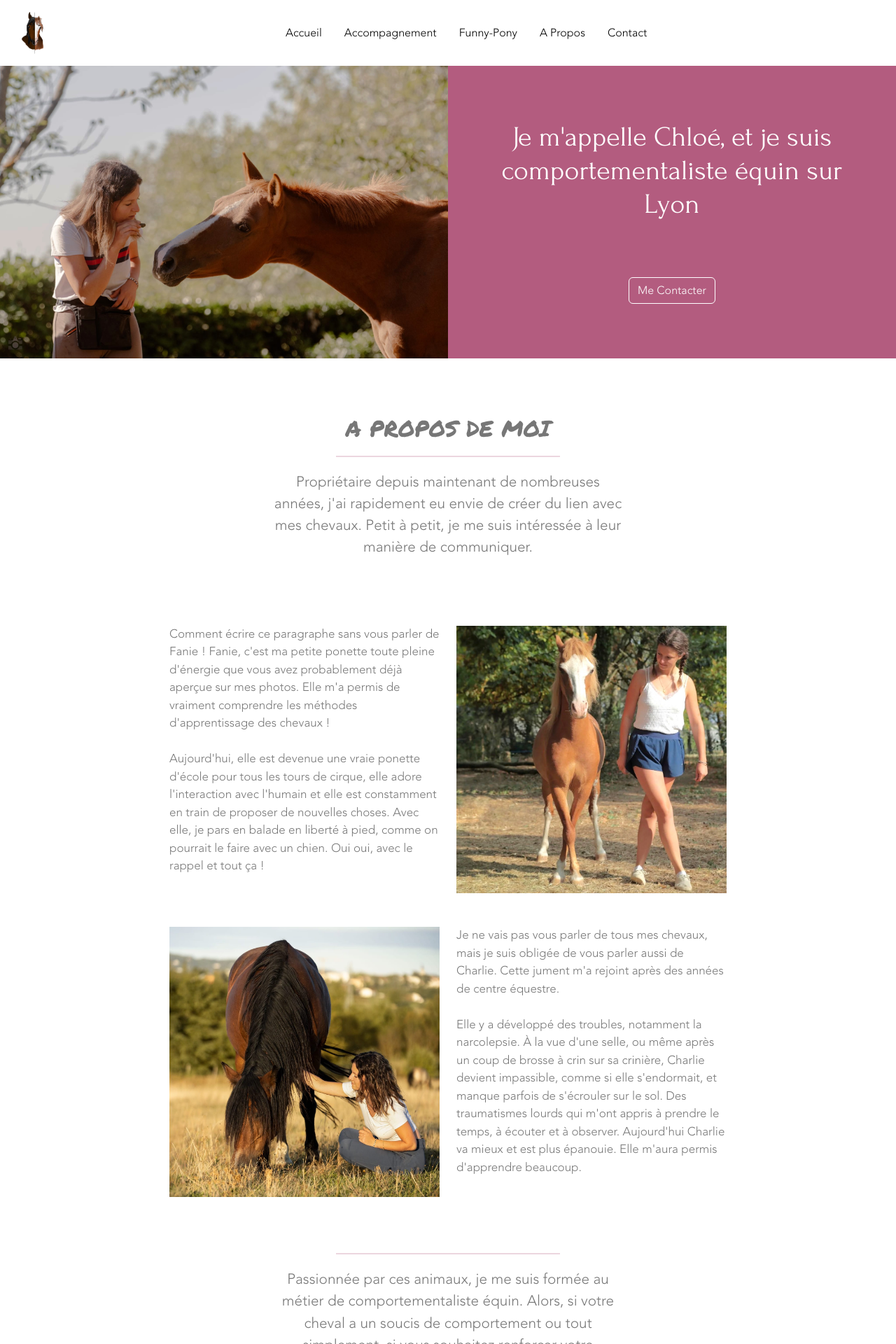
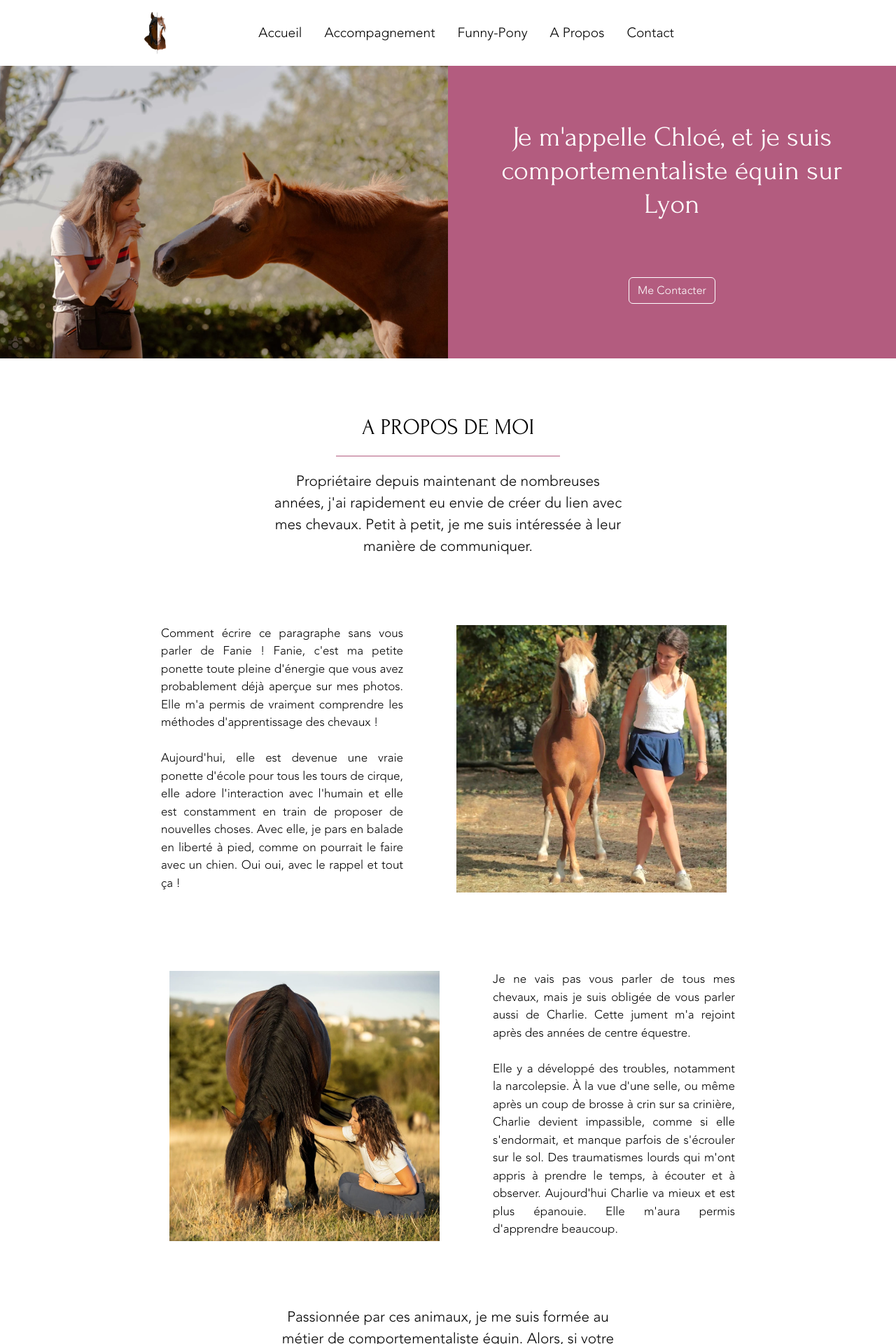
Before and after one commit to RPapin/cd-vitrine, a React (Create React App) app: page / in a window 1280 px wide. Shown: the top 1920 px of the page at 70% size. Built offline with nearby package versions, Linux system fonts and the light colour scheme; what smooth-scroll would draw is missing.

Commit message:
Refont landing page

```diff
--- a/public/css/style.css
+++ b/public/css/style.css
@@ -19,7 +19,7 @@ html {
   font-family: avenirLight, "Open Sans", sans-serif;
   text-rendering: optimizeLegibility !important;
   -webkit-font-smoothing: antialiased !important;
-  color: #777;
+  color: #000;
   font-weight: 400;
   width: 100% !important;
   height: 100% !important;
@@ -75,14 +75,14 @@ ol {
 }
 hr {
   margin: auto;
-  height: 2px;
+  height: 1px;
   width: 20rem;
   text-align: center;
   position: relative;
   background: #b35c7f;
   margin-bottom: 20px;
   border: 0;
-
+  opacity: 1;
 }
 
 /* Navigation */
--- a/src/components/funnypony/funnyPony.jsx
+++ b/src/components/funnypony/funnyPony.jsx
@@ -58,7 +58,7 @@ const FunnyPony = () => {
       );
   };
   return (
-    <div className="">
+    <div className="full-container-funnypony">
       {showToast && <Snackbar showToast={showToast} />}
       <div className="row g-0">
         <div
--- a/src/components/funnypony/funnyPony.scss
+++ b/src/components/funnypony/funnyPony.scss
@@ -1,5 +1,7 @@
-h1, h2, h3 {
-  font-family: permanentMarker, "Raleway", sans-serif;
+.full-container-funnypony{
+    h1, h2, h3 {
+    font-family: permanentMarker, "Raleway", sans-serif;
+  }
 }
 
 .container-header-funny {
--- a/src/components/landingpage/landingPage.jsx
+++ b/src/components/landingpage/landingPage.jsx
@@ -30,7 +30,7 @@ const LandingPage = () => {
           </div>
         </div>
         <div className="row">
-          <div className="col-md-6 col-sm-12 texte-bloc">
+          <div className="col-md-6 col-sm-12 texte-bloc left">
             <p>
             Comment écrire ce paragraphe sans vous parler de Fanie ! Fanie, c'est ma petite ponette toute pleine d'énergie que vous avez probablement déjà aperçue sur mes photos.
             Elle m'a permis de vraiment comprendre les méthodes d'apprentissage des chevaux !
@@ -43,9 +43,9 @@ const LandingPage = () => {
             <img src=".\img\acceuil\accueil-chloe-et-fanie.jpg" alt="Chloé avec Fannie" className="img-fluid"></img>
           </div>
         </div>
-        <br/><br/>
+        <br/><br/><br/><br/>
         <div className="row">
-          <div className="col-md-6 col-sm-12 texte-bloc">
+          <div className="col-md-6 col-sm-12 texte-bloc right">
             <p>
             Je ne vais pas vous parler de tous mes chevaux, mais je suis obligée de vous parler aussi de Charlie. Cette jument m'a rejoint après des années de centre équestre.
             <br/><br/>
@@ -60,11 +60,11 @@ const LandingPage = () => {
         </div>
         <div className="row propos-container" >
           <div className="col-md-8 col-sm-10 ">
-            <hr/>
+
             <p className="text-important">Passionnée par ces animaux, je me suis formée au métier de comportementaliste équin. Alors, si votre cheval a
             un soucis de comportement ou tout simplement, si vous souhaitez renforcer votre complicité avec lui,
             contactez-moi ! Je serai très heureuse de pouvoir vous épauler !</p>
-            <hr/>
+
           </div>
         </div>
       </div>
@@ -75,7 +75,7 @@ const LandingPage = () => {
           </div>
         </div>
       </div>
-      <div className="container presta-container">
+      <div className="presta-container">
         <div className="row">
           <div className="col-12 ">
             <div className="d-flex align-items-center flex-column mb-2">
@@ -84,22 +84,28 @@ const LandingPage = () => {
             </div>
           </div>
         </div>
-        <div className="container container-tableau">
-          <div className="row justify-content-space-around">
-            <div className="col-md-5 col-sm-10 presta-colonne presta-red">
+        <div className="container-tableau">
+          <div className="row g-0 display-flex justify-content-center">
+            <div className="col-md-6 col-sm-10 presta-colonne presta-red">
+
               <h3 className="title-colonne">ACCOMPAGNEMENT PERSONNALISÉ</h3>
+              <br/>
               <hr/>
+              <br/>
               <p>Votre cheval a des problèmes de comportement que vous aimeriez résoudre ? Vous avez envie de développer une relation de complicité avec lui ?<br/><br/>
               Je vous accompagne dans la résolution des problématiques comportementales de votre cheval et vous aide à renforcer votre relation de complicité avec lui !<br/><br/>
               N'hésitez pas à me contacter pour que l'on puisse en discuter !</p>
               <div className="prix">50€ par heure</div>
               <a className="btn btn-see-more">En savoir plus</a>
             </div>
-            <div className="col-md-5 col-sm-10 presta-colonne presta-green">
+            <div className="col-md-6 col-sm-10 presta-colonne presta-green">
+              <span className="hover-colonne">Activité enfants</span>
               <h3 className="title-colonne">FUNNY-PONY</h3>
+              <br/>
               <hr/>
+              <br/>
               <p>Vous souhaitez faire découvrir le monde des poneys à votre enfant ? Je vous propose des  ½  journées en immersion avec les poneys !<br/><br/>
-                <span className="underline bold text-align-center">Au programme :</span><br/><br/>
+                <div className="underline bold text-align-center">Au programme :</div><br/>
                 <ul>
                   <li>Quizz sur la vie du poney</li>
                   <li>Brossage et gratouilles</li>
@@ -107,7 +113,7 @@ const LandingPage = () => {
                   <li>Apprentissage des tours de cirque <br/> (coucher, assis, donne la patte, ...)</li>
                 </ul>
               </p>
-              <div className="prix">30€ par enfant (3h d'activité)</div>
+              <div className="prix">30€ par enfant (2h d'activité)</div>
               <a className="btn btn-see-more">En savoir plus</a>
             </div>
           </div>
@@ -118,10 +124,12 @@ const LandingPage = () => {
           <div className="symbole-quote">
             ""
           </div>
+          <br/>
           <p className="testimony-text">
           Chloé est une personne bienveillante qui s'adapte au couple mais surtout à l'animal.
           Le suivi derrière est lui aussi très bienveillant et toujours dans l'encouragement. En deux semaines mon cheval réapprend à s'exprimer et je ne pouvais pas avoir meilleur cadeau !
           </p>
+          <br/>
           <div className="testimony-name">
             - Inès
           </div>
@@ -130,10 +138,12 @@ const LandingPage = () => {
           <div className="symbole-quote">
             ""
           </div>
+          <br/>
           <p className="testimony-text">
             J'ai fait appel à Chloé pour aider ma fille de 15 ans à mieux comprendre son cheval et ainsi à mieux s'en occuper et à prendre du plaisir.
             Ses conseils et son soutien ont beaucoup apportés et lui ont permis de progresser, merci encore à toi Chloé !
           </p>
+          <br/>
           <div className="testimony-name">
             - Cécile
           </div>
@@ -142,10 +152,12 @@ const LandingPage = () => {
           <div className="symbole-quote">
             ""
           </div>
+          <br/>
           <p className="testimony-text">
             Chloé a récupéré ma jument sauvage pour rééducation, jument que d'autres pros jugeaient comme irrécupérable.
             Elle est actuellement en énorme évolution, et je n'ai aucun doute sur le fait qu'elle va encore bien évoluer, grandir et devenir une incroyable jument !
           </p>
+          <br/>
           <div className="testimony-name">
             - Andréa
           </div>
@@ -154,7 +166,7 @@ const LandingPage = () => {
       <div className="container container-discute">
         <div className="row">
           <div className="col-12 block-discute">
-            <h1>Discutons-en !</h1>
+            <h1 className="extra-title">Discutons-en !</h1>
             <p className="text-important">
               Quelque soit votre besoin, n'hésitez pas à me contacter.<br/>Je serai ravie de vous aider à avancer avec votre cheval !
             </p>
--- a/src/components/landingpage/landingPage.scss
+++ b/src/components/landingpage/landingPage.scss
@@ -40,13 +40,38 @@
   margin-top: 3rem;
   margin-bottom: 3rem;
 }
+.hover-colonne {
+  font-family: permanentMarker;
+  position: absolute;
+  color: #82cdb1;
+  border: 5px solid #82cdb269;
+  border-radius: 15px;
+  height: 40px;
+  top: -20px;
+  text-align: center;
+  padding: 0 1rem;
+  display: flex;
+  align-items: center;
+  justify-content: center;
+  z-index: 22;
+  background-color: #fff;
+  letter-spacing: 0.15em;
+}
 .presta-colonne {
+  position: relative;
   border: 1px solid #b35c7f;
   padding: 1rem;
   display: flex;
   flex-direction: column;
   align-items: center;
-
+  padding: 3rem;
+  width: 25%;
+  h3 {
+    text-align: center;
+  }
+  hr {
+    width: 50%;
+  }
   .title-colonne {
     color: #b35c7f;
   }
@@ -58,9 +83,11 @@
   }
   .prix {
     margin: 1rem 0 2rem 0;
+    font-weight: bold;
   }
 }
 .presta-red {
+  margin-right: 2rem;
   .btn-see-more {
     color:#fff;
     background-color: #b35c7f;
@@ -71,6 +98,7 @@
   }
 }
 .presta-green {
+  margin-left: 2rem;
   .btn-see-more {
     color:#fff;
     background-color: #82cdb1;
@@ -88,13 +116,15 @@
   justify-content: space-around;
   display: flex;
   flex-direction: column;
-  padding: 5rem 6rem;
+  padding: 6rem 8rem;
+  text-align: center;
   .symbole-quote {
     color: #FF6161;
   }
   .testimony-name {
     font-size: 1.5rem;
     color: #FF6161;
+    font-style: italic;
   }
 }
 .container-discute {
@@ -110,7 +140,21 @@
   p {
     margin: 4rem 0;
   }
-
+}
+.texte-bloc {
+  text-align: justify;
+}
+.texte-bloc.left {
+  padding: 0 4rem 0 0;
+}
+.texte-bloc.right {
+  padding: 0 0 0 4rem;
+}
+.text-align-center {
+  text-align: center;
+}
+.extra-title {
+  font-size: 56px;
 }
 // Tablette
 @media (max-width: 1220px) and (min-width: 768px) {
@@ -120,10 +164,16 @@
   .texte-bloc {
     padding: 1rem;
   }
+  .presta-colonne {
+    width: 40%;
+  }
 }
 // Mobile
 @media (max-width: 768px) {
-  .texte-bloc {
+  .texte-bloc.left {
+    padding: 1rem;
+  }
+  .texte-bloc.right {
     padding: 1rem;
   }
   .rigth-side-header {
@@ -140,8 +190,10 @@
   }
   .presta-colonne {
     margin: 0 0 2rem;
+    width: 90%;
   }
   .testimony-block {
     padding: 2rem 2rem;
   }
+
 }
--- a/src/components/navigation/navigation.jsx
+++ b/src/components/navigation/navigation.jsx
@@ -23,7 +23,7 @@ export const Navigation = (props) => {
 
   return (
     <nav className="navbar navbar-expand-lg navbar-light p-3">
-      <div className="container-fluid">
+      <div className="container-fluid navigation-container">
         <a className="navbar-brand" href="#">
           <img
             src="img/logo_dessin.png"
--- a/src/components/navigation/navigation.scss
+++ b/src/components/navigation/navigation.scss
@@ -1,3 +1,6 @@
+.navigation-container {
+    padding: 0 15%;
+}
 #logo-dessin{
     max-height: 100px;
 }
@@ -12,6 +15,8 @@
 }
 .nav-link {
     color: #000;
+    font-size: 1.2rem;
+    font-weight: 500;
 }
 .nav-link:hover {
     color: #b35c7f!important;
```
Also changed, not shown: site.txt (added), testMailChimp.txt (added).
